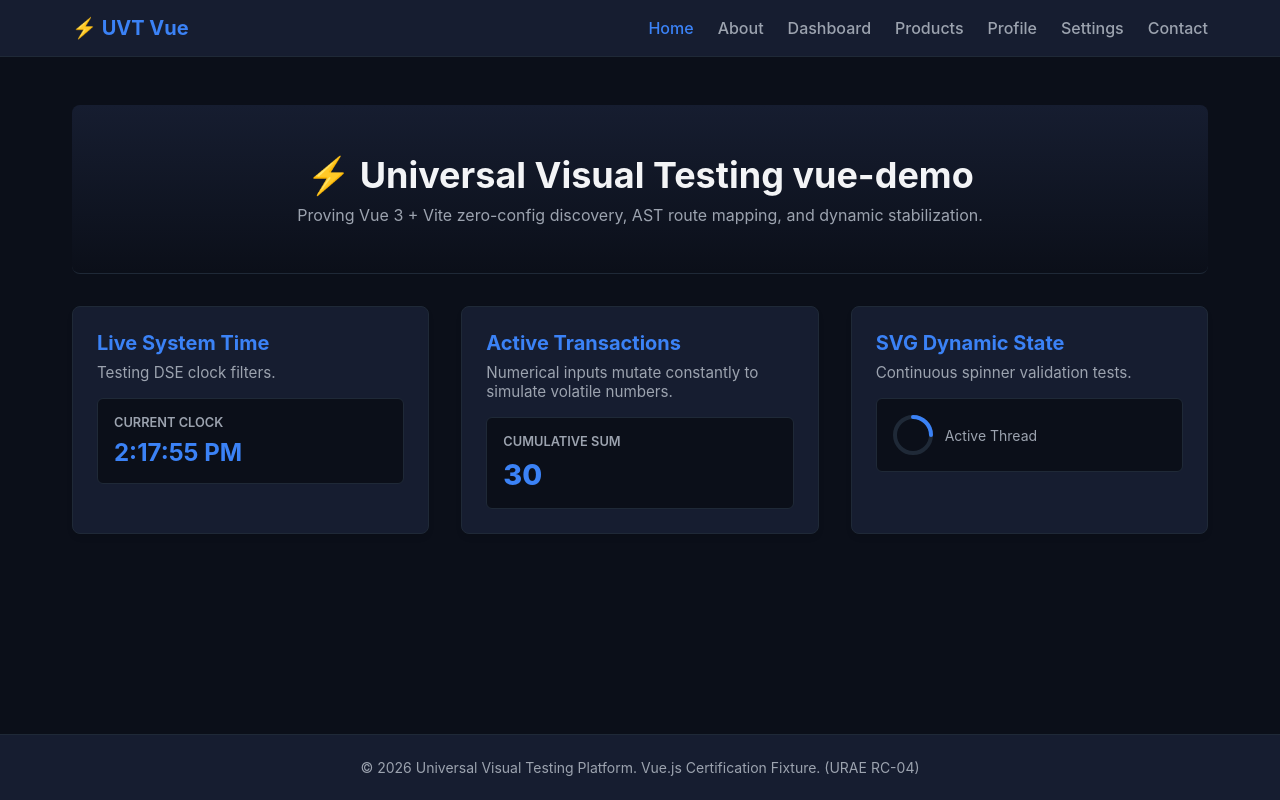
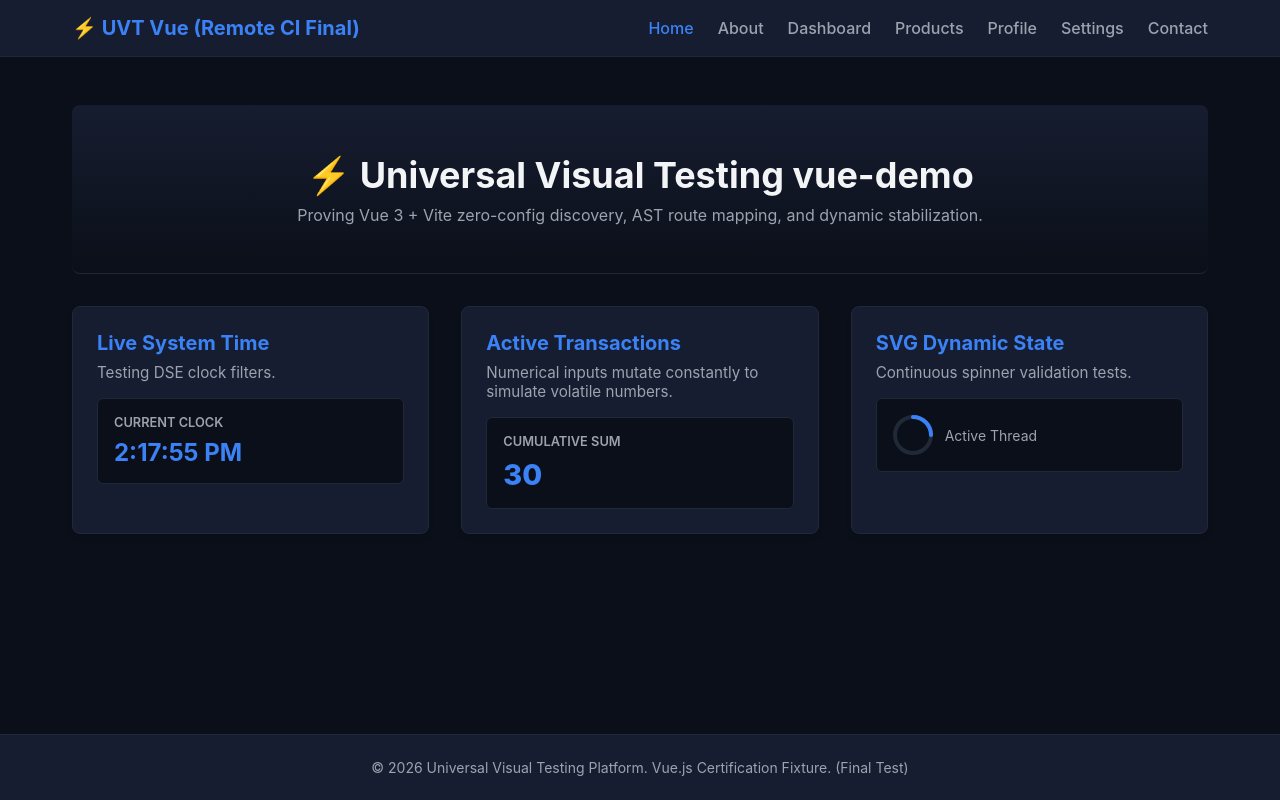
Before and after one commit to piyush241203/UVT_Testing6, a Vue app: page / in a window 1280 px wide. Built offline with nearby package versions, Linux system fonts and the light colour scheme.

Commit message:
feat: RC-04 final verification UI changes

```diff
--- a/src/App.vue
+++ b/src/App.vue
@@ -2,7 +2,7 @@
   <div class="app-layout">
     <header class="navbar">
       <div class="nav-container">
-        <router-link to="/" class="logo">⚡ UVT Vue</router-link>
+        <router-link to="/" class="logo">⚡ UVT Vue (Remote CI Final)</router-link>
         <nav class="nav-links">
           <router-link to="/">Home</router-link>
           <router-link to="/about">About</router-link>
@@ -20,7 +20,7 @@
     </main>
 
     <footer class="footer">
-      <p>&copy; 2026 Universal Visual Testing Platform. Vue.js Certification Fixture. (URAE RC-04)</p>
+      <p>&copy; 2026 Universal Visual Testing Platform. Vue.js Certification Fixture. (Final Test)</p>
     </footer>
   </div>
 </template>
```
